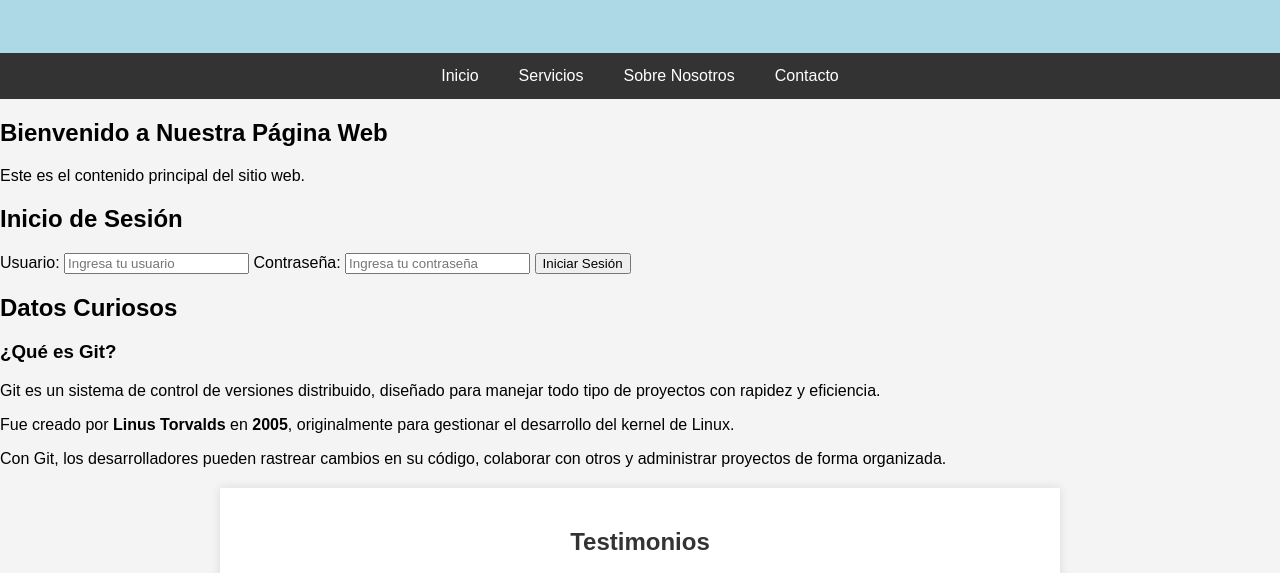
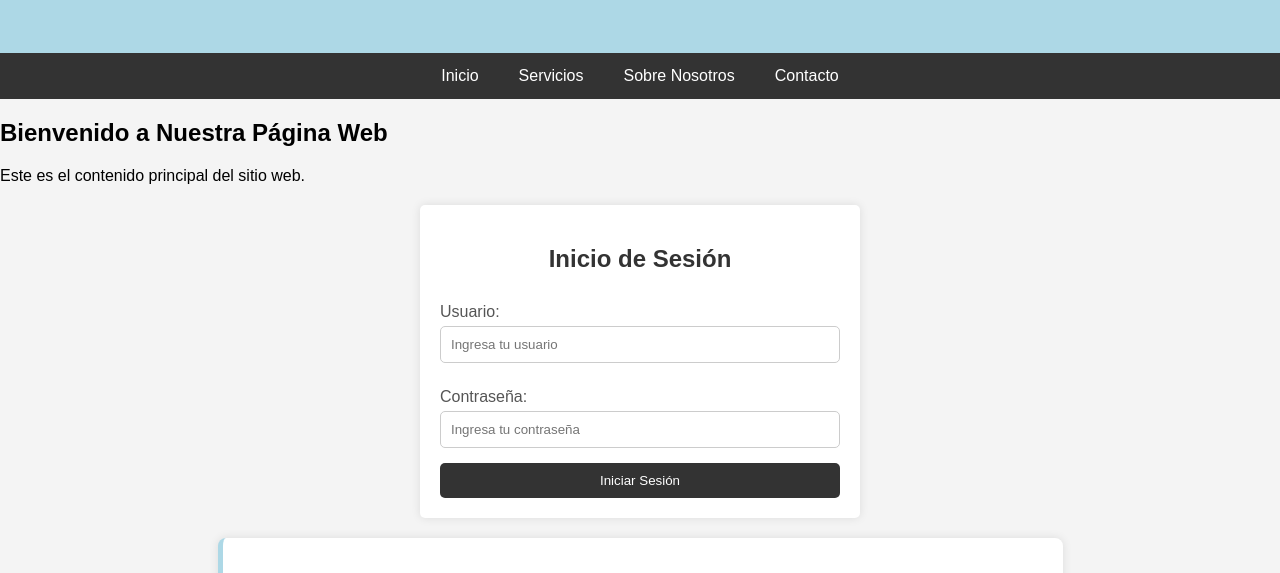
Before and after one commit to JulianDV22/PruebaGit, a plain HTML site: page index.html in a window 1280 px wide. Shown: the part 164-737 px from the top of the page. Drawn offline with Linux system fonts and the light colour scheme.

Commit message:
Se modifica la estructura de la sección de información general

```diff
--- a/styles.css
+++ b/styles.css
@@ -180,3 +180,75 @@ body {
     color: #333;
     margin-top: 5px;
 }
+
+/* Sección de Inicio de Sesión */
+.login {
+    padding: 20px;
+    background-color: #fff;
+    max-width: 400px;
+    margin: 20px auto;
+    box-shadow: 0 0 10px rgba(0, 0, 0, 0.1);
+    border-radius: 5px;
+}
+
+.login h2 {
+    text-align: center;
+    color: #333;
+}
+
+.login form {
+    display: flex;
+    flex-direction: column;
+}
+
+.login label {
+    margin: 10px 0 5px;
+    color: #555;
+}
+
+.login input {
+    padding: 10px;
+    margin-bottom: 15px;
+    border: 1px solid #ccc;
+    border-radius: 5px;
+}
+
+.login button {
+    padding: 10px;
+    color: #fff;
+    background-color: #333;
+    border: none;
+    border-radius: 5px;
+    cursor: pointer;
+}
+
+.login button:hover {
+    background-color: #555;
+}
+
+/* Sección de Información General */
+.info-general {
+    padding: 20px;
+    margin: 20px auto;
+    background-color: #fff; /* Fondo blanco */
+    max-width: 800px; /* Ancho máximo */
+    box-shadow: 0 0 10px rgba(0, 0, 0, 0.1); /* Sombra suave */
+    border-left: 5px solid #add8e6; /* Línea azul en el lado izquierdo */
+    border-radius: 8px; /* Bordes redondeados */
+}
+
+/* Título Principal: Datos Curiosos */
+.info-general h2 {
+    text-align: center; /* Centramos el texto */
+    font-size: 28px;
+    color: #333;
+    margin-bottom: 15px; /* Separación inferior */
+}
+
+/* Subtítulo: ¿Qué es Git? */
+.info-general h3 {
+    font-size: 22px;
+    color: #555;
+    margin: 10px 0; /* Margen superior e inferior */
+    text-align: left; /* Alineación a la izquierda */
+}
```
